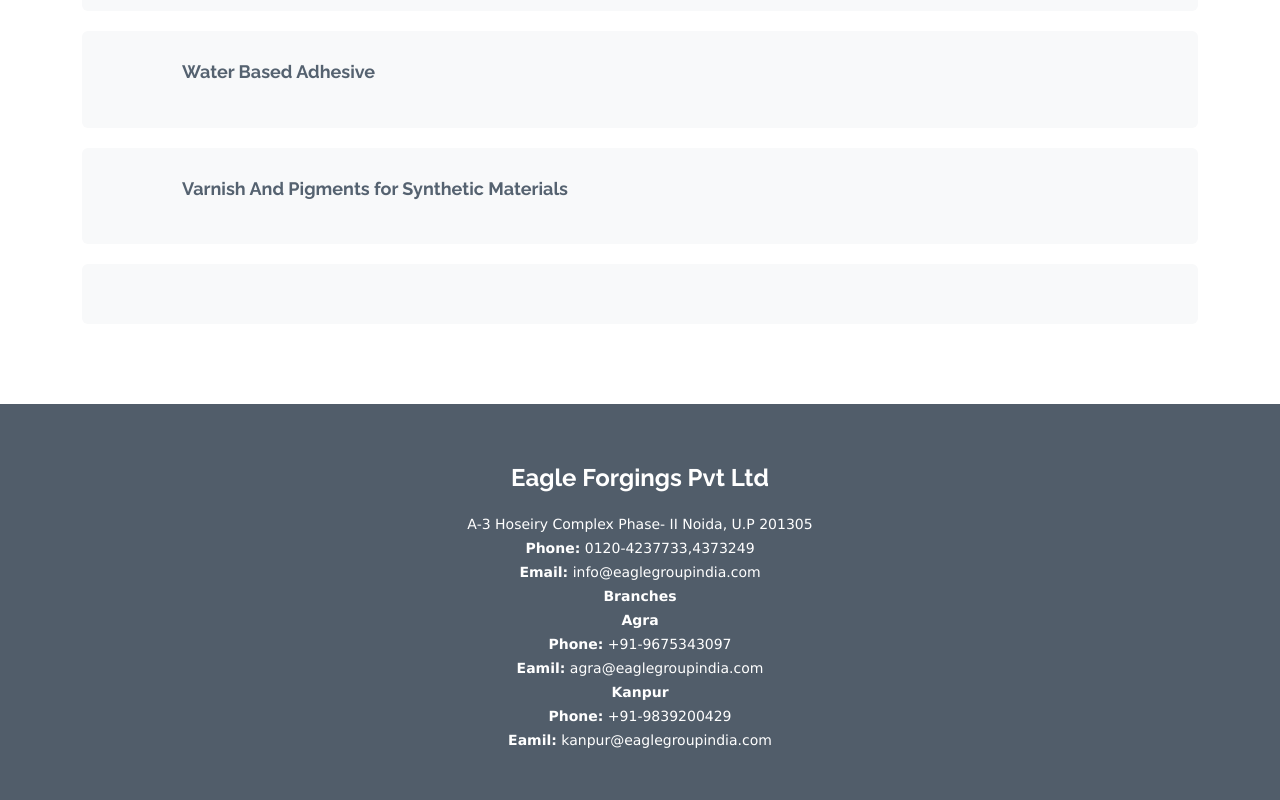
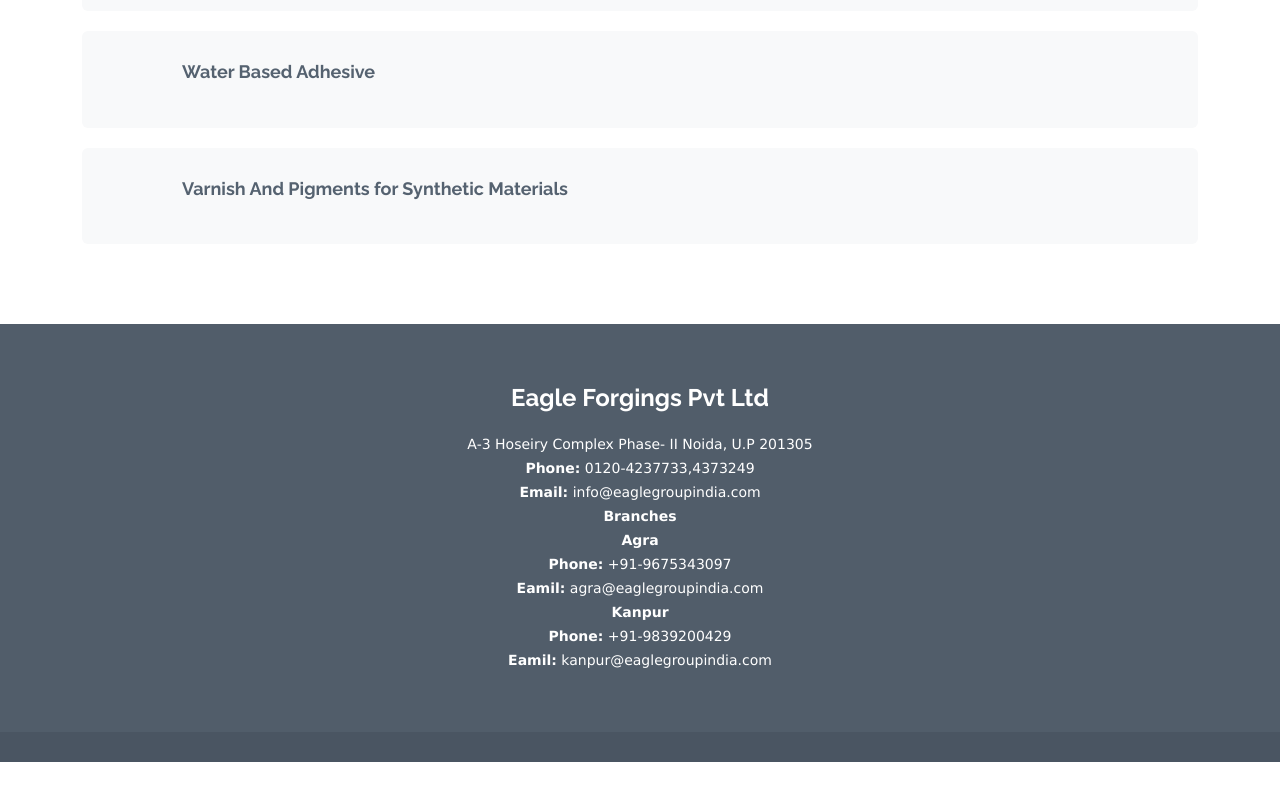
Before and after one commit to EagleGroupweb/Web, a plain HTML site: page services.html in a window 1280 px wide. Shown: the part 883-1683 px from the top of the page. After the commit the page ends 1645 px from the top, so only its background shows below. Drawn offline with nearby package versions, Linux system fonts and the light colour scheme.

Commit message:
Update services.html

```diff
--- a/services.html
+++ b/services.html
@@ -145,10 +145,7 @@
 
               <h4><a href="http://www.kendafarben.it/prodotti-search.asp">Varnish And Pigments for Synthetic Materials</a></h4>
 
-            </div>
-          </div>
-          <div class="col-md-12">
-            <div class="icon-box">
+
 
 
     </section><!-- End Services Section -->
```
